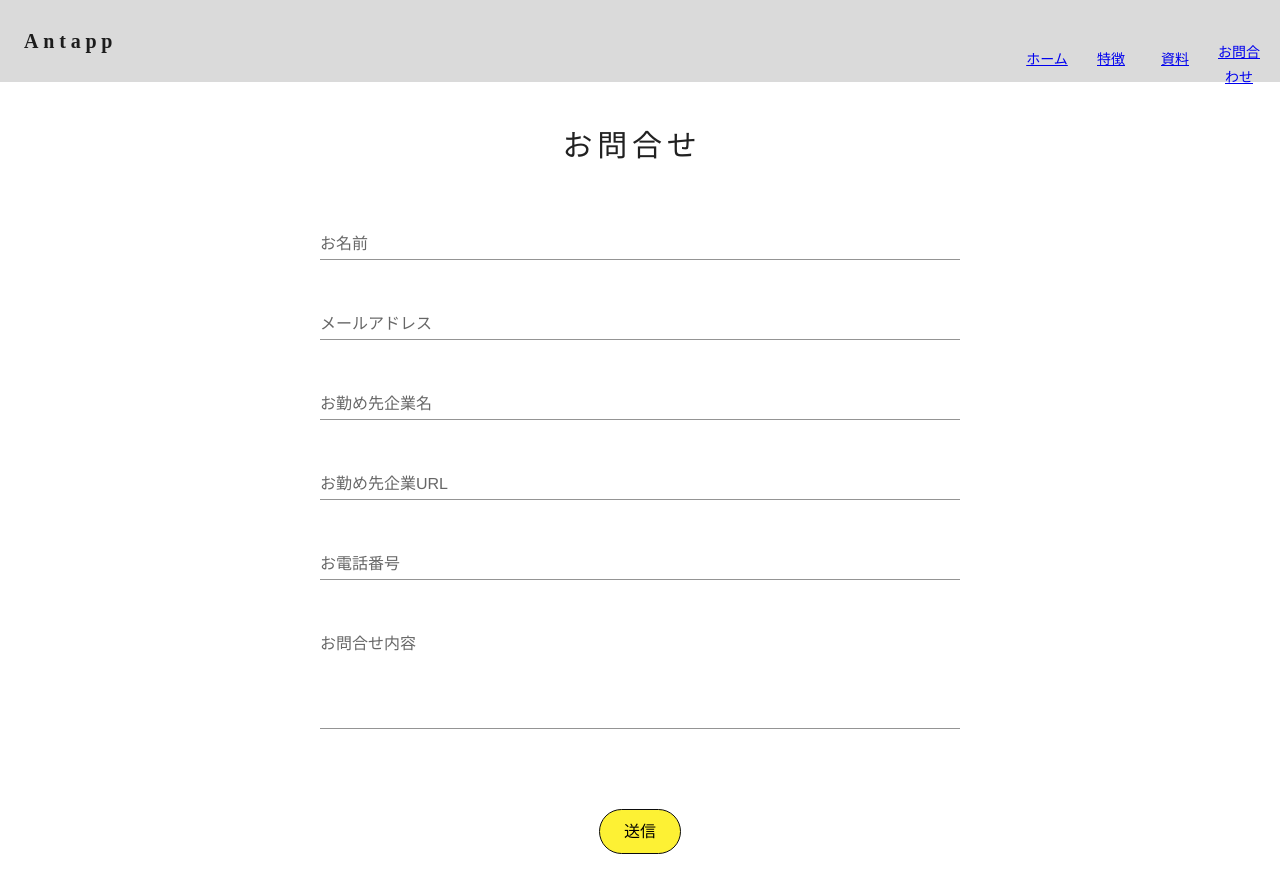
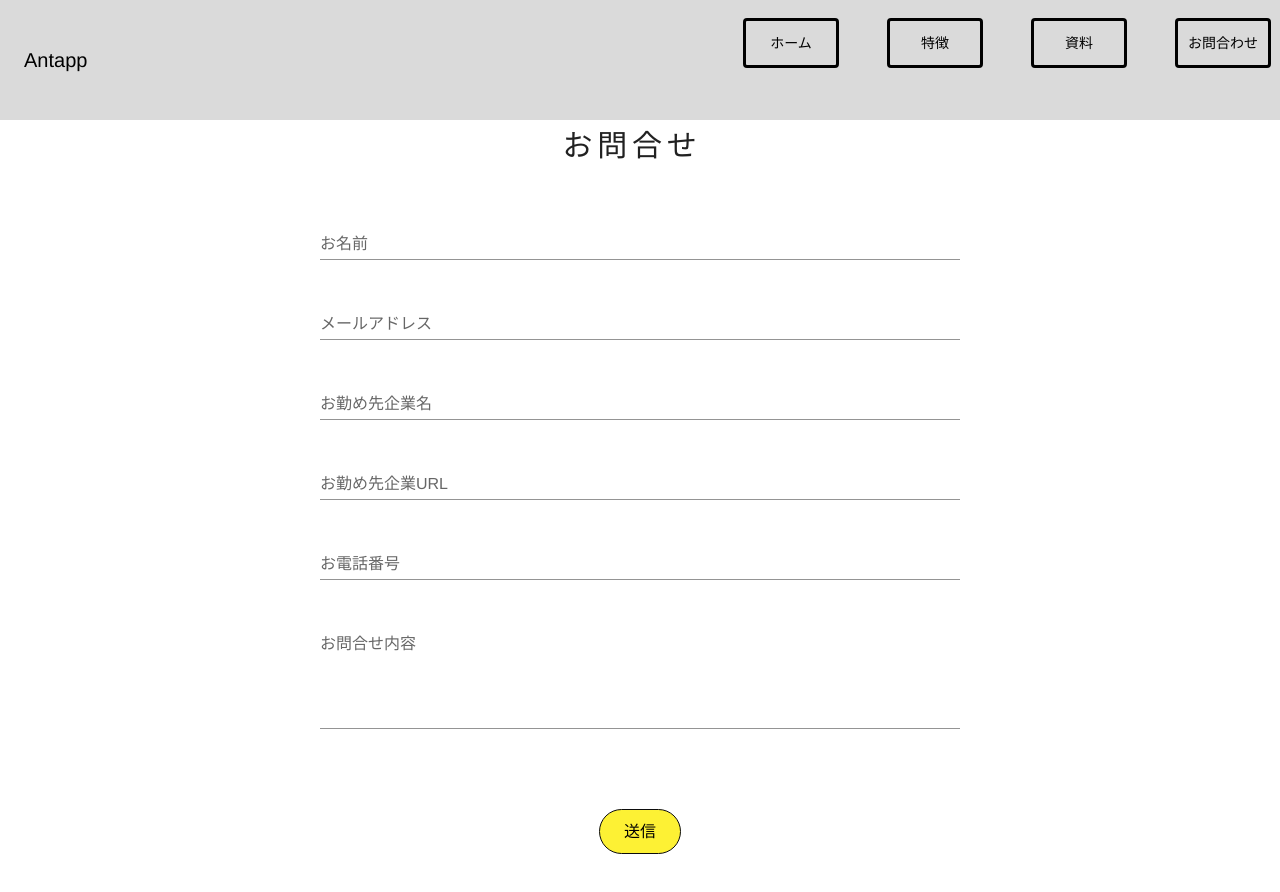
Before and after one commit to kutsu-4ta/antapp-marketing, a React (Create React App) app in the folder antapp-marketing-react/: page /contact in a window 1280 px wide. Shown: the top 892 px of the page. Built offline with nearby package versions, Linux system fonts and the light colour scheme.

Commit message:
fix: ナビゲーションメニュースタイル修正

```diff
--- a/antapp-marketing-react/src/commons/navigationBar.css
+++ b/antapp-marketing-react/src/commons/navigationBar.css
@@ -5,51 +5,32 @@
 }
 
 .App-logo {
-  height: 40vmin;
   pointer-events: none;
 }
 
-.embla {
-  overflow: hidden;
-}
-.embla__container {
-  display: flex;
-}
-.embla__slide {
-  text-align: -webkit-center;
-  flex: 0 0 100%;
+.toolbar {
+  height: 15vh;
 }
 
-carousel-content {
-  background-color: white;
+/* ボタン */
+
+.button-area {
+  justify-content: end;
+  align-self: flex-start;
 }
 
-/* メニューボタン */
-.btn-nav a {
-  width: fit-content;
-  position: relative;
-  display: flex;
-  justify-content: space-around;
-  align-items: center;
-  margin: 0 auto;
-  max-width: 15rem;
-  padding: 0.6rem 1.5rem;
-  color: #000000;
-  /*transition: 0.1s ease-in-out;*/
-  /*font-weight: 600;*/
-  /*background: #fdf134;*/
-  border: solid #0c0c0c;
-  /*border-width: 1px;*/
-  /*border-radius: 4rem;*/
+.button-area > Button {
+  width: 6rem;
+  margin-left: 3rem;
+  border: solid black !important;
+}
+
+a {
   text-decoration: none;
-  /*border-bottom: solid 0.1rem #00396c;*/
+  color: black;
 }
-.btn-nav a:hover {
-  /*background: #cec429;*/
-  /*color: #000000;*/
-  /*border-bottom: solid 0rem #00396c;*/
-  /*transform: translateY(0.2rem);*/
-  text-decoration: none;
+a:hover {
+  color: black;
 }
 
 @media (prefers-reduced-motion: no-preference) {
--- a/antapp-marketing-react/src/commons/navigationBar.tsx
+++ b/antapp-marketing-react/src/commons/navigationBar.tsx
@@ -16,25 +16,33 @@ import "./navigationBar.css";
 import {Link} from "react-router-dom";
 import {motion, useIsPresent} from "framer-motion";
 import {MobileNavigation} from "../components/mobile/navigation/mobileNavigation";
+import {randomInt} from "crypto";
 
 export type menuItemType = {
+    en_name: string,
     name: string,
     path: string
 };
 
 const menuItems: menuItemType[] = [
     {
+        'en_name': 'Home',
         'name': 'ホーム',
         'path' : '/'
     },
     {
+        'en_name': 'feature',
         'name': '特徴',
         'path' : '/product'
     },
-    {   'name': '資料',
+    {
+        'en_name': 'paper',
+        'name': '資料',
         'path' : '/productPaper'
     },
-    {   'name': 'お問合わせ',
+    {
+        'en_name': 'contact',
+        'name': 'お問合わせ',
         'path' : '/contact'
     }
 ];
@@ -44,23 +52,32 @@ const menuItems: menuItemType[] = [
 function ResponsiveAppBar() {
     const isPresent = useIsPresent();    // 切り替えスクリーンで使用
 
-    const [anchorElNav, setAnchorElNav] = React.useState<null | HTMLElement>(null);
-    const [anchorElUser, setAnchorElUser] = React.useState<null | HTMLElement>(null);
+    const handleMenuButton = (menuItemName: string, index: number)=>{
+        const buttonElement = window.document.getElementById(menuItemName);
+        const newName = buttonElement?.childNodes[0].nodeValue == menuItems[index]['name'] ? menuItems[index]['en_name'] : menuItems[index]['name'];
+        buttonElement?.removeChild(buttonElement?.childNodes[0]);
+        const textNode = document.createTextNode(newName);
+        buttonElement?.appendChild(textNode);
+    }
 
-    const handleOpenNavMenu = (event: React.MouseEvent<HTMLElement>) => {
-        setAnchorElNav(event.currentTarget);
-    };
-    const handleOpenUserMenu = (event: React.MouseEvent<HTMLElement>) => {
-        setAnchorElUser(event.currentTarget);
-    };
-
-    const handleCloseNavMenu = () => {
-        setAnchorElNav(null);
-    };
-
-    const handleCloseUserMenu = () => {
-        setAnchorElUser(null);
-    };
+    // const [anchorElNav, setAnchorElNav] = React.useState<null | HTMLElement>(null);
+    // const [anchorElUser, setAnchorElUser] = React.useState<null | HTMLElement>(null);
+    //
+    // const handleOpenNavMenu = (event: React.MouseEvent<HTMLElement>) => {
+    //     setAnchorElNav(event.currentTarget);
+    // };
+    // const handleOpenUserMenu = (event: React.MouseEvent<HTMLElement>) => {
+    //     setAnchorElUser(event.currentTarget);
+    // };
+    //
+    // const handleCloseNavMenu = () => {
+    //     setAnchorElNav(null);
+    // };
+    //
+    // const handleCloseUserMenu = () => {
+    //     setAnchorElUser(null);
+    // };
+    //
 
     return (
         <AppBar position='fixed'
@@ -69,22 +86,14 @@ function ResponsiveAppBar() {
         }}
         >
             <Container maxWidth="xl">
-                <Toolbar disableGutters>
+                <Toolbar disableGutters className={'toolbar'}>
                     {/*<AdbIcon sx={{ display: { xs: 'none', md: 'flex' }, mr: 1 }} />*/}
                     <Typography
                         variant="h6"
                         noWrap
                         component="a"
                         href="/"
-                        sx={{
-                            mr: 2,
-                            display: { xs: 'none', md: 'flex' },
-                            fontFamily: 'Hiragino Kaku Gothic ProN',
-                            fontWeight: 700,
-                            letterSpacing: '.3rem',
-                            color: 'inherit',
-                            textDecoration: 'none',
-                        }}
+                        sx={{display: { xs: 'none', md: 'flex' }}}
                     >
                         Antapp
                     </Typography>
@@ -98,27 +107,22 @@ function ResponsiveAppBar() {
                         noWrap
                         component="a"
                         href=""
-                        sx={{
-                            mr: 2,
-                            display: { xs: 'flex', md: 'none' },
-                            flexGrow: 1,
-                            fontFamily: 'Hiragino Kaku Gothic ProN',
-                            fontWeight: 700,
-                            letterSpacing: '.3rem',
-                            color: 'inherit',
-                            textDecoration: 'none',
-                        }}
+                        sx={{display: { xs: 'flex', md: 'none' }}}
                     >
                         Antapp
                     </Typography>
-                    <Box sx={{ flexGrow: 1, display: { xs: 'none', md: 'flex' }, justifyContent: 'end'}}>
-                        {menuItems.map((menuContent) => (
+                    <Box className={'button-area'} sx={{ flexGrow: 1, display: { xs: 'none', md: 'flex' }}}>
+                        {menuItems.map((menuContent:menuItemType, i:number) => (
                             <Button
                                 key={menuContent.name}
                                 // onClick={handleCloseNavMenu}
-                                sx={{ my: 2, color: 'white', display: 'block' }}
                             >
-                                <Link to={menuContent.path}>
+                                <Link
+                                    id={menuContent.name}
+                                    to={menuContent.path}
+                                    onMouseEnter={()=>{handleMenuButton(menuContent.name, i)}}
+                                    onMouseLeave={()=>{handleMenuButton(menuContent.name, i)}}
+                                >
                                     {menuContent.name}
                                 </Link>
                                 <motion.div
```
